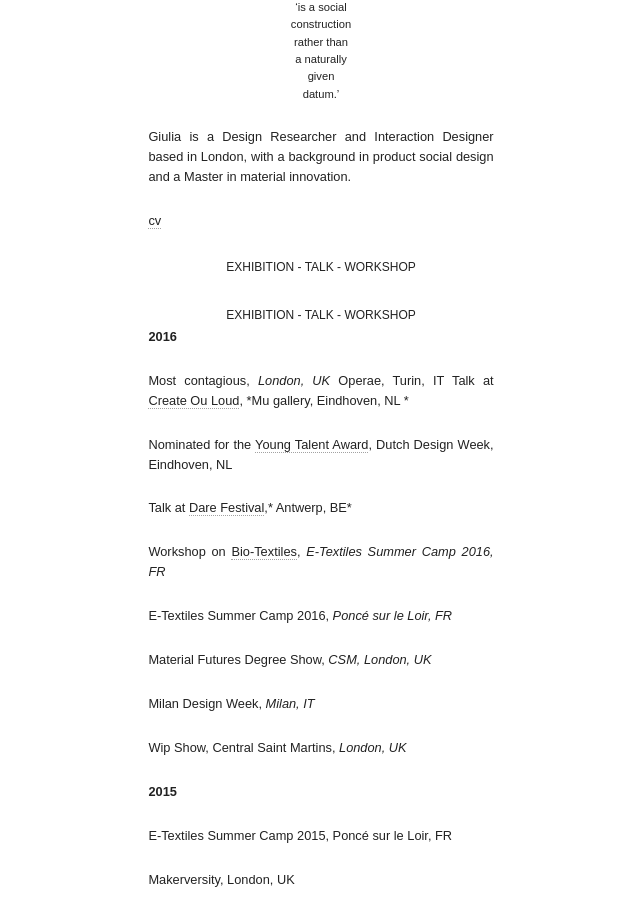
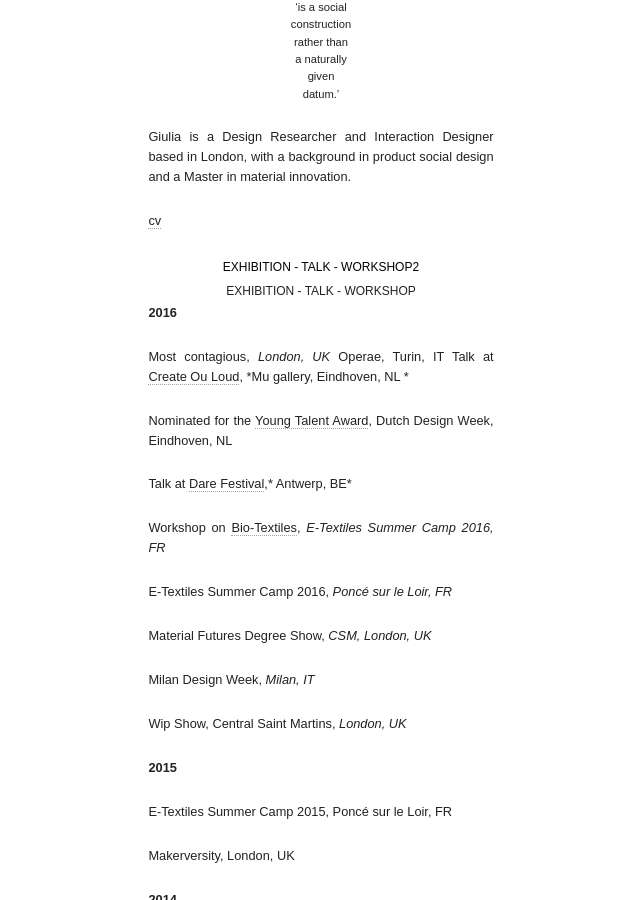
Before and after one commit to giuliatomasello/giuliatomasello.github.io, a Jekyll site: the page built from index.md, in a window 1280 px wide and 900 px high, scrolled down 497 px. Shown: the whole window, without its empty margins (319-959 px from the left). Built offline with Jekyll 4.4.1, drawn with Linux system fonts in a browser that asks for light colours; nearby versions of some CDN libraries.

Commit message:
Update index.md

```diff
--- a/index.md
+++ b/index.md
@@ -23,7 +23,7 @@ Giulia is a Design Researcher and Interaction Designer based in London, with a b
 [cv](http://issuu.com/giuliatomasello4/docs/cv_giulia_tomasello)
 
 
- <span style="color: #000000 ; font-family: ; font-size: 20;"><center> EXHIBITION - TALK - WORKSHOP </center></span>
+<center> <span style="color: #000000 ; font-family: ; font-size: 20;"> EXHIBITION - TALK - WORKSHOP2 </span> </center>
 <center> EXHIBITION - TALK - WORKSHOP </center>
 
 **2016**
```
